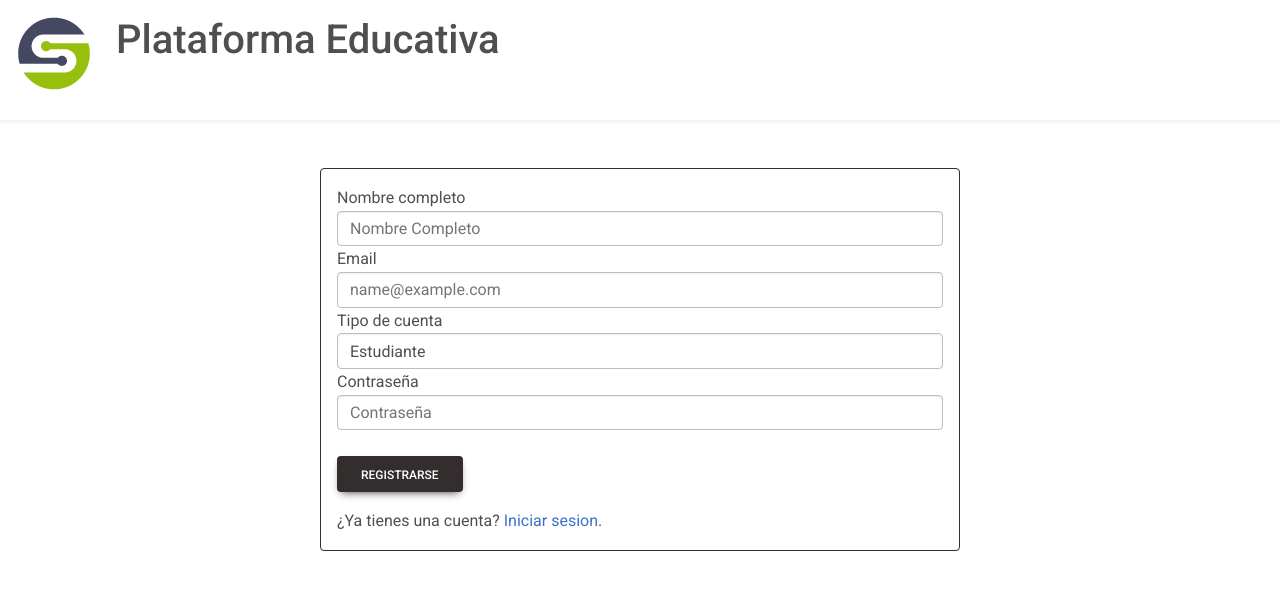
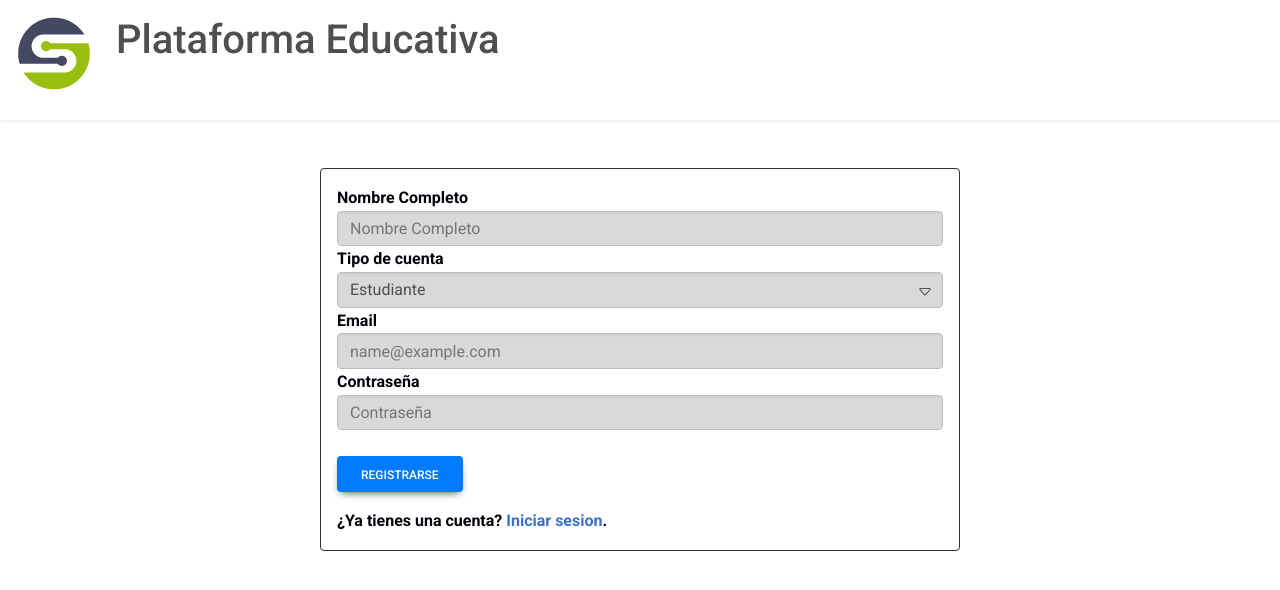
Before and after one commit to IvanD-A/TSS_2024_LMS, a React (Create React App) app in the folder TSS_LMS_FE/: page /registro in a window 1280 px wide. Shown: the top 590 px of the page. Built offline with nearby package versions, Linux system fonts and the light colour scheme.

Commit message:
Vista de registro

```diff
--- a/TSS_LMS_FE/src/EducativePlatform/components/RegisterForm/RegisterForm.jsx
+++ b/TSS_LMS_FE/src/EducativePlatform/components/RegisterForm/RegisterForm.jsx
@@ -12,10 +12,35 @@ export const RegisterForm = () => {
     await post("http://localhost:3001/api/register",form);
   }
 
+  const labelStyle = { fontWeight: 'bold',
+                       color : '#000009'
+  };
+  const inputStyle = {
+    backgroundColor: '#D9D9D9'
+  };
+  const buttonStyle = {
+    backgroundColor: '#007BFF',
+    color: 'white'
+  };
+  const selectWrapperStyle = {
+    position: 'relative'
+  };
+  const selectStyle = {
+    ...inputStyle,
+    appearance: 'none',
+    paddingRight: '30px'
+  };
+  const iconStyle = {
+    position: 'absolute',
+    right: '10px',
+    transform: 'translateY(-150%)',
+    pointerEvents: 'none'
+  };
+
   return (
     <form className="mx-auto border border-dark rounded h-75 w-50 p-3">
       <div className="form-group">
-        <label htmlFor="exampleFormControlInput1">Nombre completo</label>
+        <label htmlFor="exampleFormControlInput1" style={labelStyle} >Nombre Completo</label>
         <input
           type="text"
           className="form-control"
@@ -23,10 +48,21 @@ export const RegisterForm = () => {
           placeholder="Nombre Completo"
           name='nombre_completo'
           onChange={onFormUpdate}
+          style={{ backgroundColor: '#D9D9D9' }}
         />
       </div>
+      <div className="form-group" style={selectWrapperStyle}>
+        <label htmlFor="exampleFormControlSelect1" style={labelStyle}>Tipo de cuenta</label>
+        <select className="form-control" id="exampleFormControlSelect1" name='id_rol' onChange={onFormUpdate} style={selectStyle}>
+          <option value={2}>Estudiante</option>
+          <option value={3}>Docente</option>
+        </select>
+        <svg xmlns="http://www.w3.org/2000/svg" width="16" height="16" fill="currentColor" className="bi bi-caret-down" style={iconStyle} viewBox="0 0 16 16">
+          <path d="M3.204 5h9.592L8 10.481zm-.753.659 4.796 5.48a1 1 0 0 0 1.506 0l4.796-5.48c.566-.647.106-1.659-.753-1.659H3.204a1 1 0 0 0-.753 1.659"/>
+        </svg>
+      </div>
       <div className="form-group">
-        <label htmlFor="exampleFormControlInput1">Email</label>
+        <label htmlFor="exampleFormControlInput1" style={labelStyle} >Email</label>
         <input
           type="email"
           className="form-control"
@@ -34,17 +70,11 @@ export const RegisterForm = () => {
           placeholder="name@example.com"
           name='email'
           onChange={onFormUpdate}
+          style={{ backgroundColor: '#D9D9D9' }}
         />
       </div>
       <div className="form-group">
-        <label htmlFor="exampleFormControlSelect1">Tipo de cuenta</label>
-        <select className="form-control" id="exampleFormControlSelect1" name='id_rol' onChange={onFormUpdate}>
-          <option value={2}>Estudiante</option>
-          <option value={3}>Docente</option>
-        </select>
-      </div>
-      <div className="form-group">
-        <label htmlFor="exampleFormControlPassword">Contraseña</label>
+        <label htmlFor="exampleFormControlPassword" style={labelStyle} >Contraseña</label>
         <input
           type="password"
           className="form-control"
@@ -52,14 +82,15 @@ export const RegisterForm = () => {
           placeholder="Contraseña"
           name='password'
           onChange={onFormUpdate}
+          style={{ backgroundColor: '#D9D9D9' }}
         />
       </div>
       <br />
-      <button type="submit" className="btn btn-dark mb-3" onClick={(e)=>{e.preventDefault(); registerUser();}}>
+      <button type="submit" className="btn btn-dark mb-3" style={{ backgroundColor: '#007BFF', color: 'white' }} onClick={(e)=>{e.preventDefault(); registerUser();}}>
         Registrarse
       </button>
       <br />
-      <span>
+      <span style={labelStyle}>
         ¿Ya tienes una cuenta? <Link to="/inicio-sesion">Iniciar sesion</Link>.
       </span>
     </form>
```
